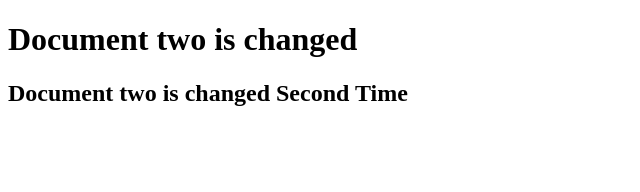
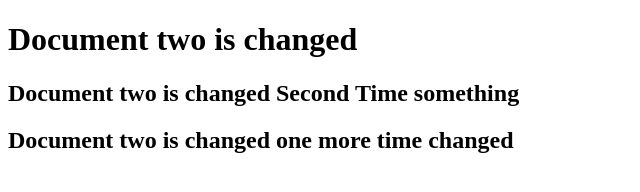
Before and after one commit to Amarsai403/svt, a plain HTML site: page project/index1.html in a window 1280 px wide. Shown: the whole page, without its empty margins (0-640 px from the left). Drawn offline with Linux system fonts and the light colour scheme.

```diff
--- a/project/index1.html
+++ b/project/index1.html
@@ -12,7 +12,10 @@
         Document two is changed
     </h1>
     <h2>
-        Document two is changed Second Time
+        Document two is changed Second Time something
+    </h2>
+    <h2>
+        Document two is changed one more time changed
     </h2>
 
 </body>
```
